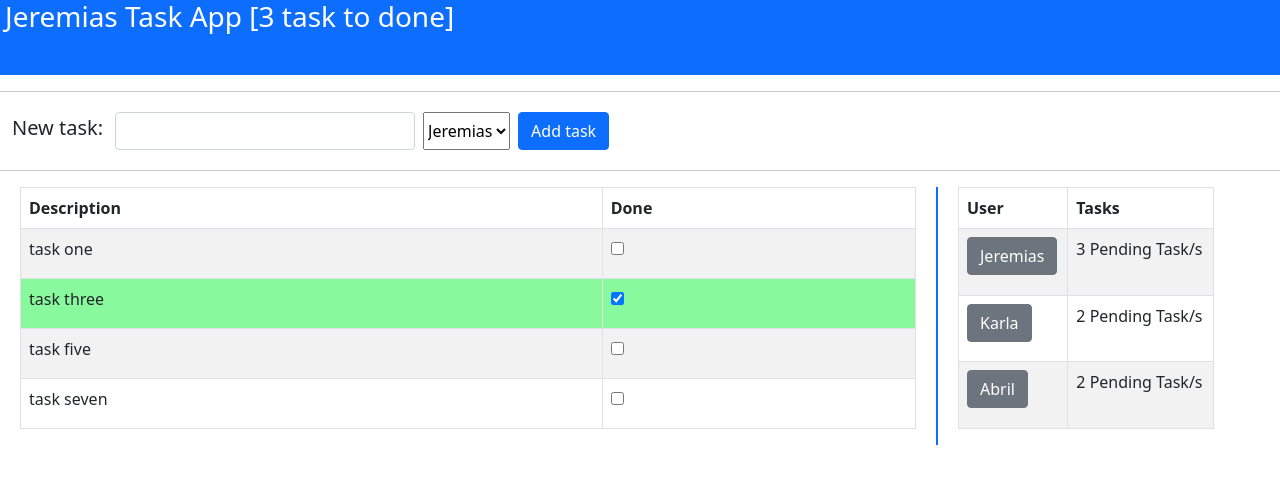
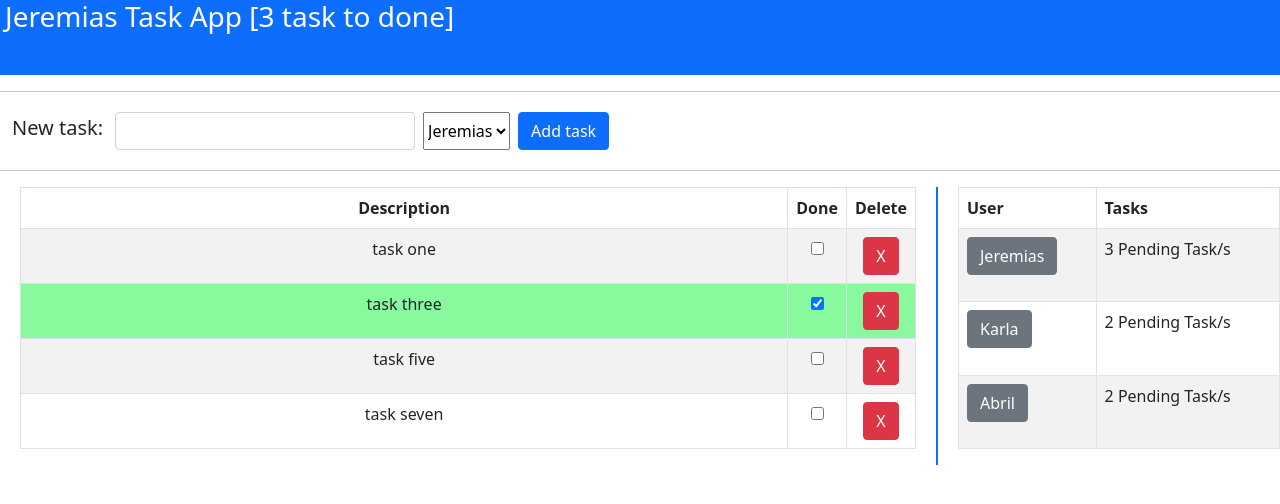
Before and after one commit to JeremiasA/aprendiendoReact, a React (Create React App) app: page / in a window 1280 px wide. Shown: the top 504 px of the page. Built offline with nearby package versions, Linux system fonts and the light colour scheme.

Commit message:
app styles

```diff
--- a/src/App.css
+++ b/src/App.css
@@ -1,38 +1,21 @@
 .App {
   text-align: center;
 }
-
-.App-logo {
-  height: 40vmin;
-  pointer-events: none;
+.divTablesStyle {
+  display:flex
 }
 
-@media (prefers-reduced-motion: no-preference) {
-  .App-logo {
-    animation: App-logo-spin infinite 20s linear;
-  }
+.tableStyle {
+  min-width: 70%;
+  max-height: 20px;
+  margin-left:20px
 }
 
-.App-header {
-  background-color: #282c34;
-  min-height: 100vh;
-  display: flex;
-  flex-direction: column;
-  align-items: center;
-  justify-content: center;
-  font-size: calc(10px + 2vmin);
-  color: white;
+.usersTableStyle {
+  width:20%;
+  margin-left: 20px
 }
 
-.App-link {
-  color: #61dafb;
+.thStyle {
+  max-height: 10px
 }
-
-@keyframes App-logo-spin {
-  from {
-    transform: rotate(0deg);
-  }
-  to {
-    transform: rotate(360deg);
-  }
-}
--- a/src/App.js
+++ b/src/App.js
@@ -3,6 +3,7 @@ import { TaskRow } from "./components/tasks/TaskRow";
 import { TaskBanner } from './components/tasks/TaskBanner'
 import { TaskCreator } from './components/tasks/TaskCreator'
 import { UserRow } from './components/users/userRow'
+import './App.css'
 
 
 function App() {
@@ -37,14 +38,26 @@ function App() {
     const taskTableRows = () => {
         return taskItems.map(task => {
             if(task.user === activeUser)
-                return <TaskRow key={task.id} task={task} activeUser={activeUser} toggleTask={toggleTask} />
+                return <TaskRow
+                 key={task.id}
+                 task={task}
+                 activeUser={activeUser}
+                 toggleTask={toggleTask}
+                 deleteTask={deleteTask}
+                 />
         }
         );
     };
 
     const userTableRows = () =>{
         return users.map(user =>
-            <UserRow key={user.username} user={user.username} changeUser={changeUser} taskItems={taskItems}/>);
+            <UserRow
+                key={user.username}
+                user={user.username}
+                changeUser={changeUser}
+
+                taskItems={taskItems}
+            />);
     }
 
     const addNewTask = (taskName, userName, taskId) => {
@@ -55,27 +68,10 @@ function App() {
         }
     }
 
-
-const tableStyle= {
-    width:"70%",
-    "maxHeight": "20px",
-    marginLeft:"20px"
-}
-
-const usersTableStyle= {
-    width:"20%",
-    "marginLeft": "20px",
-
-
-}
-
-const divTablesStyle = {
-    display:"flex",
-}
-
-const thStyle = {
-    "maxHeight": "10px"
-}
+    const deleteTask = (deletedTaskId) =>{
+        const newTaskItems = taskItems.filter(task => task.id !== deletedTaskId)
+        setTaskItems(newTaskItems)
+    }
 
     return (
         <div>
@@ -87,15 +83,13 @@ const thStyle = {
                 tasksLength={taskItems.length}
             />
             <hr />
-            <div style={divTablesStyle}>
-                <table
-                    style={tableStyle}
-                    className="table table-striped table-bordered"
-                >
-                    <thead style={thStyle}>
+            <div className="divTablesStyle">
+                <table className="tableStyle table table-striped table-bordered">
+                    <thead className="thStyle">
                         <tr>
-                            <th style={thStyle}>Description</th>
-                            <th style={thStyle}>Done</th>
+                            <th className="thStyle text-center">Description</th>
+                            <th style={{width:"10px"}} className="thStyle text-center">Done</th>
+                            <th style={{width:"10px"}} className="thStyle text-center">Delete</th>
                         </tr>
                     </thead>
                     <tbody>{taskTableRows()}</tbody>
@@ -106,8 +100,7 @@ const thStyle = {
                     </tr>
                 </table>
                 <table
-                    style={usersTableStyle}
-                    className="table table-striped table-bordered"
+                    className="usersTableStyle table table-striped table-bordered"
                 >
                     <thead>
                         <tr>
--- a/src/components/tasks/TaskRow.js
+++ b/src/components/tasks/TaskRow.js
@@ -1,13 +1,17 @@
 import React from "react";
+
 
 export const TaskRow = (props) => (
 
     <tr style={{background:props.task.done ? "#88fa9d" : ""}}>
-        <td className="tdStyle">{props.task.name}</td>
-        <td className="tdStyle">
+        <td className="tdStyle text-center">{props.task.name}</td>
+        <td className="tdStyle text-center">
             <input type="checkbox"
             checked={props.task.done}
             onChange={()=>props.toggleTask(props.task)}/>
         </td>
+        <td className="tdStyle text-center">
+            <button className="btn btn-danger" onClick={()=>{props.deleteTask(props.task.id)}}>X</button>
+        </td>
     </tr>
 );
```
